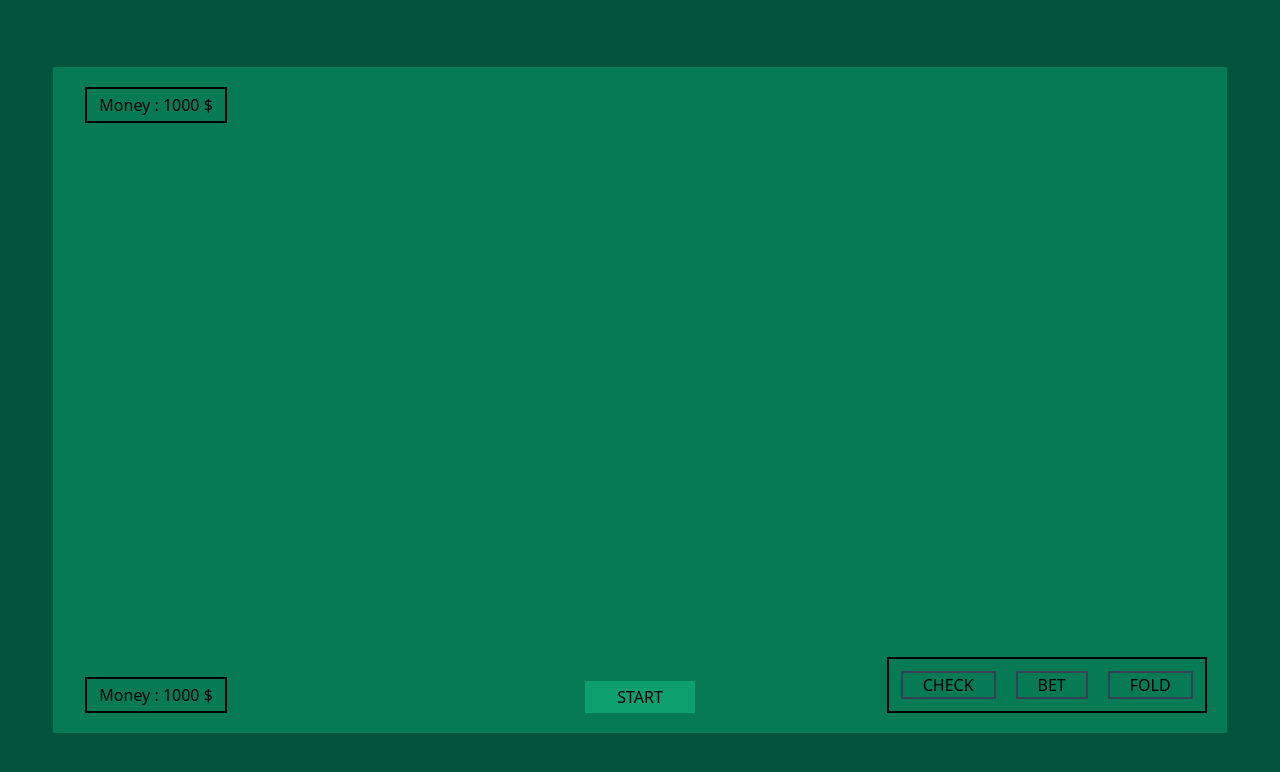
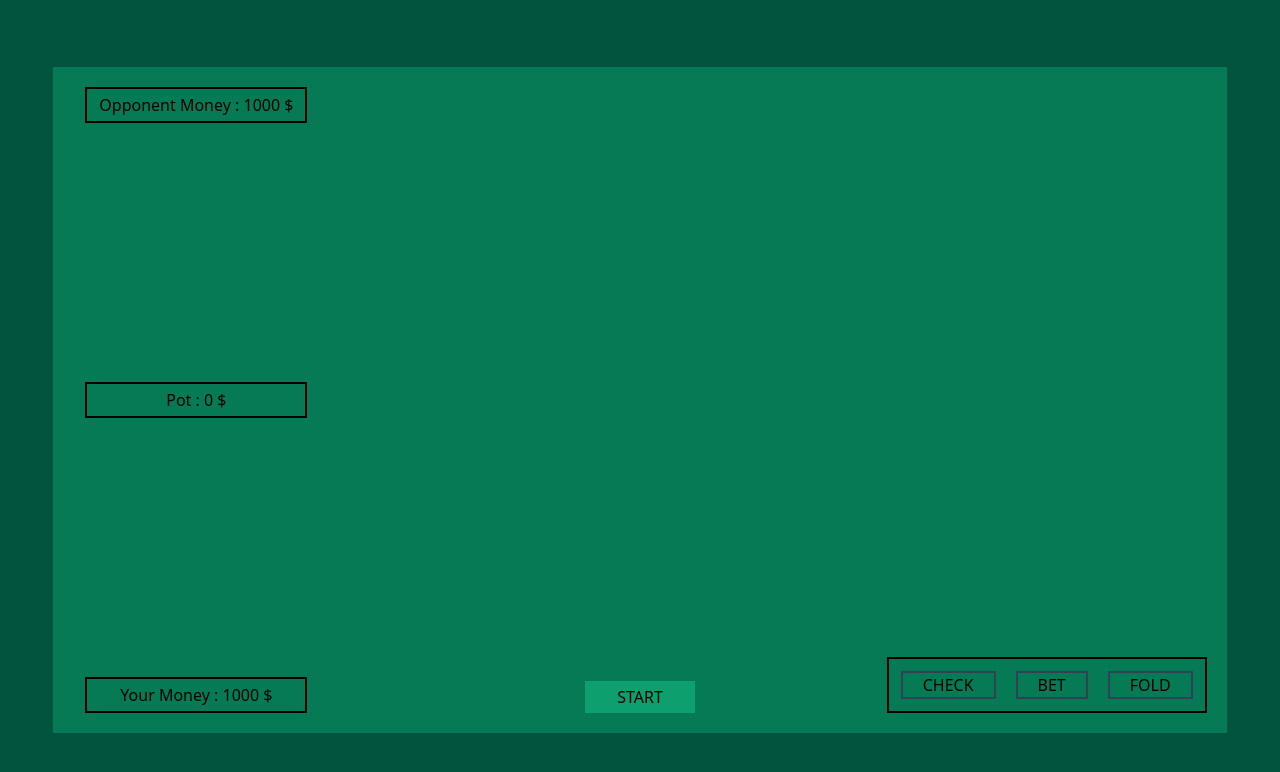
Before and after one commit to Matstraz/texasholdem, a React (Create React App) app: page / in a window 1280 px wide. Shown: the top 772 px of the page. Built offline with nearby package versions, Linux system fonts and the light colour scheme.

Commit message:
feat: adding pot autoincrementer

```diff
--- a/src/components/Money.js
+++ b/src/components/Money.js
@@ -1,12 +1,32 @@
+import { useState } from "react";
+
 export default function Money() {
-  const myMoney = 1000;
-  const yourMoney = 1000;
+  let [pot, setPot] = useState(0);
+  let [initialPot, setInitialPot] = useState(0);
+  let [myMoney, setMymoney] = useState(1000);
+  let [yourMoney, seYourMoney] = useState(1000);
+
+  function potIncrementer() {
+    setPot(pot + 30);
+  }
+
+  function varyPot() {
+    setInitialPot(pot);
+    setMymoney(myMoney - pot / 3);
+    seYourMoney(yourMoney - (pot / 3) * 2);
+  }
+
+  setInterval(potIncrementer, 3000);
+
   return (
-    <div className="flex flex-col justify-between items-center absolute p-1 px-3 left-5 top-0 py-5 h-full">
+    <div className="flex flex-col justify-between absolute p-1 px-3 left-5 top-0 py-5 h-full text-center">
       <div className="border-2 border-black p-1 px-3">
-        Money : {yourMoney} $
+        Opponent Money : {yourMoney} $
       </div>
-      <div className="border-2 border-black p-1 px-3">Money : {myMoney} $</div>
+      <div className="border-2 border-black p-1 px-3">Pot : {initialPot} $</div>
+      <div className="border-2 border-black p-1 px-3" onClick={varyPot}>
+        Your Money : {myMoney} $
+      </div>
     </div>
   );
 }
```
